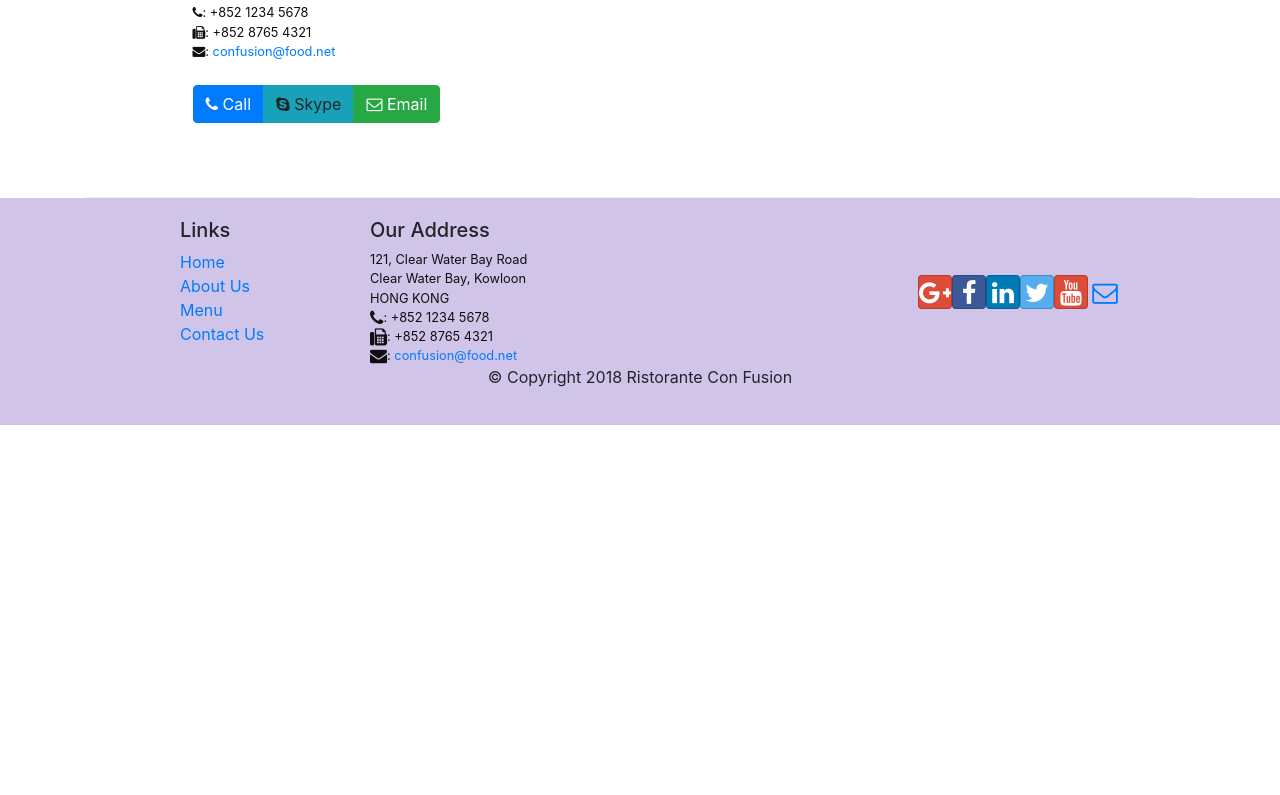
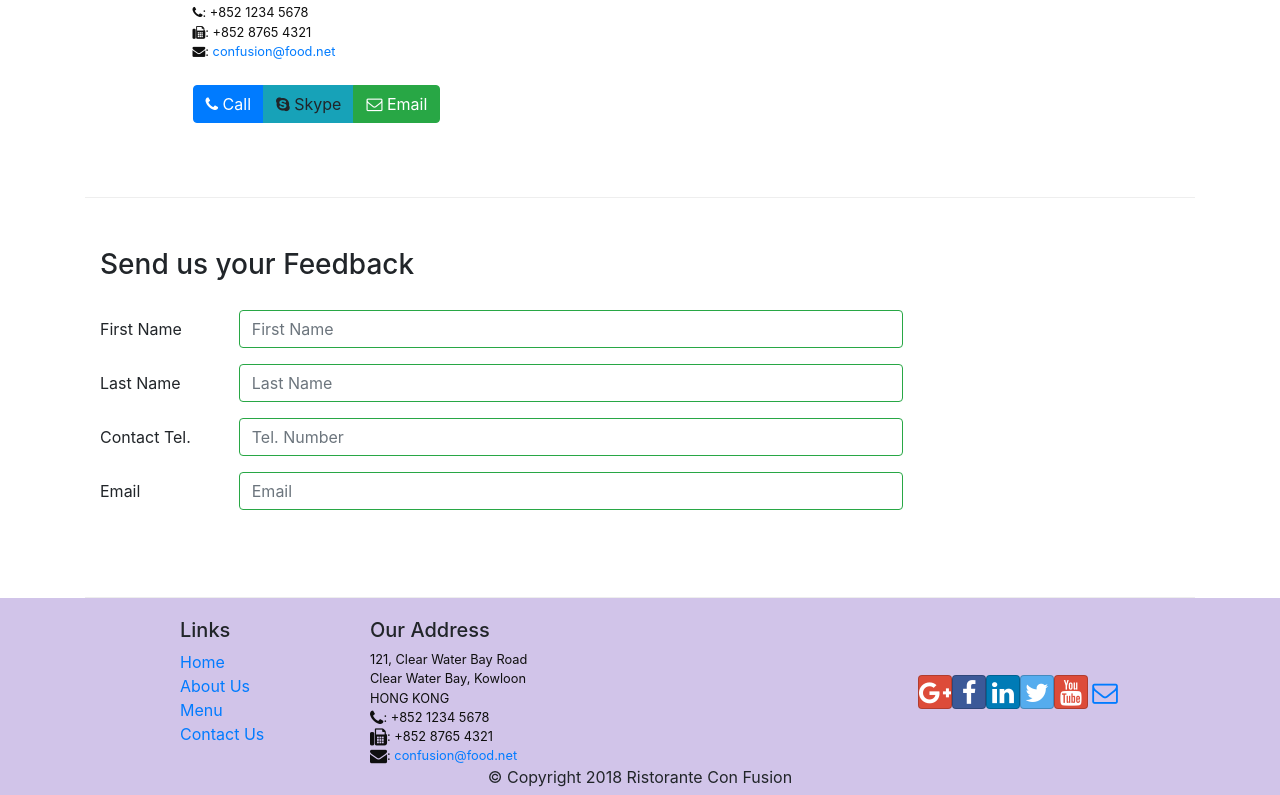
Before and after one commit to gargpushpit5/Restaurant-front-end-, a React (Create React App) app: page /contactus in a window 1280 px wide. Shown: the part 674-1469 px from the top of the page. Before the commit the page ends 1099 px from the top, so only its background shows below. Built offline with nearby package versions, Linux system fonts and the light colour scheme.

Commit message:
controlled form implemented

```diff
--- a/package.json
+++ b/package.json
@@ -8,13 +8,16 @@
     "@testing-library/user-event": "^7.2.1",
     "bootstrap": "^4.0.0",
     "bootstrap-social": "^5.1.1",
+    "email-validator": "^2.0.4",
     "font-awesome": "^4.7.0",
+    "formik": "^2.1.4",
     "react": "^16.13.1",
     "react-dom": "^16.13.1",
     "react-popper": "^0.9.2",
     "react-router-dom": "^4.2.2",
     "react-scripts": "3.4.1",
-    "reactstrap": "^5.0.0"
+    "reactstrap": "^5.0.0",
+    "yup": "^0.28.5"
   },
   "scripts": {
     "start": "react-scripts start",
--- a/src/components/ContactComponent.js
+++ b/src/components/ContactComponent.js
@@ -1,9 +1,99 @@
-import React from 'react';
+import React, { Component } from 'react';
 
-import { Breadcrumb, BreadcrumbItem } from 'reactstrap';
+import { Breadcrumb, BreadcrumbItem , Button, Form, FormGroup, Label, Input, Col,FormFeedback} from 'reactstrap';
 import { Link } from 'react-router-dom';
 
-function Contact(props) {
+class Contact extends Component {
+
+    constructor(props) {
+        super(props);
+
+        this.state = {
+            firstname: '',
+            lastname: '',
+            telnum: '',
+            email: '',
+            agree: false,
+            contactType: 'Tel.',
+            message: '',
+            touched :{
+                firstname: false,
+                lastname:false,
+                telnum: false,
+                email: false
+            }
+        };
+
+        this.handleInputChange = this.handleInputChange.bind(this);
+        this.handleSubmit = this.handleSubmit.bind(this);
+        this.handleBlur = this.handleBlur.bind(this);
+    }
+    handleInputChange(event) {
+        const target = event.target;
+        const value = target.type === 'checkbox' ? target.checked : target.value;
+        const name = target.name;
+
+        this.setState({
+          [name]: value
+        });
+    }
+
+    handleSubmit(event) {
+        console.log('Current State is: ' + JSON.stringify(this.state));
+        alert('Current State is: ' + JSON.stringify(this.state));
+        event.preventDefault();
+    }
+
+    handleBlur = (field) => (evt) => {
+        this.setState({
+            touched:{ ...this.state.touched,[field]:true}
+          });
+    }
+
+    validate(firstname,lastname,email,telnum){
+        const errors = {
+            firstname: '',
+            lastname: '',
+            telnum: '',
+            email: ''
+        };
+
+        if(this.state.touched.firstname && firstname.length<3)
+        {
+            errors.firstname="length should be more than 3";
+        }
+        else if(this.state.touched.firstname && firstname.length>10)
+        {
+            errors.firstname="length should be less than or equal to 10";
+        }
+
+        if(this.state.touched.lastname && lastname.length<=3)
+        {
+            errors.lastname="length should be more than 3";
+        }
+        else if(this.state.touched.lastname && lastname.length>10)
+        {
+            errors.lastname="length should be less than or equal to 10";
+        }
+
+        const reg = /^\d+$/;
+        if(this.state.touched.telnum && !reg.test(telnum))
+        {
+            errors.telnum="telnumber should contain all the numbers";
+        }
+
+        if(this.state.touched.email && email.split('').filter(x => x === '@').length !== 1 )
+        {
+            errors.email="please enter valid email";
+        }
+
+        return errors;
+
+    }
+
+    render() {
+
+        const errors = this.validate(this.state.firstname,this.state.lastname,this.state.email,this.state.telnum);
         return(
             <div className="container">
                  <div className="row">
@@ -42,8 +132,72 @@ function Contact(props) {
                         </div>
                     </div>
                 </div>
+                <div className="row row-content">
+                   <div className="col-12">
+                      <h3>Send us your Feedback</h3>
+                   </div>
+                    <div className="col-12 col-md-9">
+                        <Form onSubmit={this.handleSubmit}>
+                        <FormGroup row>
+                                <Label htmlFor="firstname" md={2}>First Name</Label>
+                                <Col md={10}>
+                                    <Input type="text" id="firstname" name="firstname"
+                                        placeholder="First Name"
+                                        value={this.state.firstname}
+                                        valid={errors.firstname === ''}
+                                        invalid={errors.firstname !== ''}
+                                        onBlur={this.handleBlur('firstname')}
+                                        onChange={this.handleInputChange} />
+                                    <FormFeedback>{errors.firstname}</FormFeedback>
+                                </Col>
+                            </FormGroup>
+                            <FormGroup row>
+                                <Label htmlFor="lastname" md={2}>Last Name</Label>
+                                <Col md={10}>
+                                    <Input type="text" id="lastname" name="lastname"
+                                        placeholder="Last Name"
+                                        value={this.state.lastname}
+                                        valid={errors.lastname === ''}
+                                        invalid={errors.lastname !== ''}
+                                        onBlur={this.handleBlur('lastname')}
+                                        onChange={this.handleInputChange} />
+                                    <FormFeedback>{errors.lastname}</FormFeedback>
+                                </Col>
+                            </FormGroup>
+                            <FormGroup row>
+                                <Label htmlFor="telnum" md={2}>Contact Tel.</Label>
+                                <Col md={10}>
+                                    <Input type="tel" id="telnum" name="telnum"
+                                        placeholder="Tel. Number"
+                                        value={this.state.telnum}
+                                        valid={errors.telnum === ''}
+                                        invalid={errors.telnum !== ''}
+                                        onBlur={this.handleBlur('telnum')}
+                                        onChange={this.handleInputChange} />
+                                    <FormFeedback>{errors.telnum}</FormFeedback>
+                                </Col>
+                            </FormGroup>
+                            <FormGroup row>
+                                <Label htmlFor="email" md={2}>Email</Label>
+                                <Col md={10}>
+                                    <Input type="email" id="email" name="email"
+                                        placeholder="Email"
+                                        value={this.state.email}
+                                        valid={errors.email === ''}
+                                        invalid={errors.email !== ''}
+                                        onBlur={this.handleBlur('email')}
+                                        onChange={this.handleInputChange} />
+                                    <FormFeedback>{errors.email}</FormFeedback>
+                                </Col>
+                            </FormGroup>
+                        </Form>
+                    </div>
+                </div>
+
             </div>
         );
     }
 
+}
+
 export default Contact;
--- a/src/components/HeaderComponent.js
+++ b/src/components/HeaderComponent.js
@@ -1,7 +1,9 @@
 import React, { Component } from 'react';
 import { Nav, Navbar, NavbarBrand, NavbarToggler, Collapse, NavItem, Jumbotron,Button, Modal, ModalHeader, ModalBody,
-  Form, FormGroup, Input, Label  } from 'reactstrap';
+  Form, FormGroup, Input, Label,FormFeedback  } from 'reactstrap';
 import { NavLink } from 'react-router-dom';
+
+import ValidatedLoginForm from "./ValidatedLoginForm";
 
 class Header extends Component {
 
@@ -11,7 +13,7 @@ class Header extends Component {
 
         this.state = {
           isNavOpen: false,
-          isModalOpen: false
+          isModalOpen: false,
         };
         this.toggleNav = this.toggleNav.bind(this);
         this.toggleModal = this.toggleModal.bind(this);
@@ -28,6 +30,9 @@ class Header extends Component {
           isModalOpen: !this.state.isModalOpen
         });
       }
+
+
+
       handleLogin(event) {
         this.toggleModal();
         alert("Username: " + this.username.value + " Password: " + this.password.value
@@ -36,7 +41,13 @@ class Header extends Component {
 
     }
 
+
+
+
+
+
   render() {
+
     return(
     <React.Fragment>
       <Navbar dark expand="md">
@@ -83,12 +94,14 @@ class Header extends Component {
                             <FormGroup>
                                 <Label htmlFor="username">Username</Label>
                                 <Input type="text" id="username" name="username"
-                                    innerRef={(input) => this.username = input} />
+                                  innerRef={(input) => this.username = input} />
+
                             </FormGroup>
                             <FormGroup>
                                 <Label htmlFor="password">Password</Label>
                                 <Input type="password" id="password" name="password"
-                                    innerRef={(input) => this.password = input}  />
+                                 innerRef={(input) => this.password = input}  />
+
                             </FormGroup>
                             <FormGroup check>
                                 <Label check>
--- /dev/null
+++ b/src/components/ValidatedLoginForm.js
@@ -0,0 +1,93 @@
+import React from "react";
+import { Formik } from "formik";
+import * as EmailValidator from "email-validator";
+import * as Yup from "yup";
+const ValidatedLoginForm = () => (
+  <Formik
+    initialValues={{ email: "", password: "" }}
+    onSubmit={(values, { setSubmitting }) => {
+      setTimeout(() => {
+        console.log("Logging in", values);
+        setSubmitting(false);
+      }, 500);
+    }}
+    //********Handling validation messages yourself*******/
+    // validate={values => {
+    //   let errors = {};
+    //   if (!values.email) {
+    //     errors.email = "Required";
+    //   } else if (!EmailValidator.validate(values.email)) {
+    //     errors.email = "Invalid email address";
+    //   }
+
+    //   const passwordRegex = /(?=.*[0-9])/;
+    //   if (!values.password) {
+    //     errors.password = "Required";
+    //   } else if (values.password.length < 8) {
+    //     errors.password = "Password must be 8 characters long.";
+    //   } else if (!passwordRegex.test(values.password)) {
+    //     errors.password = "Invalida password. Must contain one number";
+    //   }
+
+    //   return errors;
+    // }}
+    //********Using Yum for validation********/
+
+    validationSchema={Yup.object().shape({
+      email: Yup.string()
+        .email()
+        .required("Required"),
+      password: Yup.string()
+        .required("No password provided.")
+        .min(8, "Password is too short - should be 8 chars minimum.")
+        .matches(/(?=.*[0-9])/, "Password must contain a number.")
+    })}
+  >
+    {props => {
+      const {
+        values,
+        touched,
+        errors,
+        isSubmitting,
+        handleChange,
+        handleBlur,
+        handleSubmit
+      } = props;
+      return (
+        <form onSubmit={handleSubmit}>
+          <label htmlFor="email">Email</label>
+          <input
+            name="email"
+            type="text"
+            placeholder="Enter your email"
+            value={values.email}
+            onChange={handleChange}
+            onBlur={handleBlur}
+            className={errors.email && touched.email && "error"}
+          />
+          {errors.email && touched.email && (
+            <div className="input-feedback">{errors.email}</div>
+          )}
+          <label htmlFor="email">Password</label>
+          <input
+            name="password"
+            type="password"
+            placeholder="Enter your password"
+            value={values.password}
+            onChange={handleChange}
+            onBlur={handleBlur}
+            className={errors.password && touched.password && "error"}
+          />
+          {errors.password && touched.password && (
+            <div className="input-feedback">{errors.password}</div>
+          )}
+          <button type="submit" disabled={isSubmitting}>
+            Login
+          </button>
+        </form>
+      );
+    }}
+  </Formik>
+);
+
+export default ValidatedLoginForm;
```
Also changed, not shown: 1 other file (tests, documents, lock files or other folders). Lines whose indentation alone changed are shown as unchanged.
